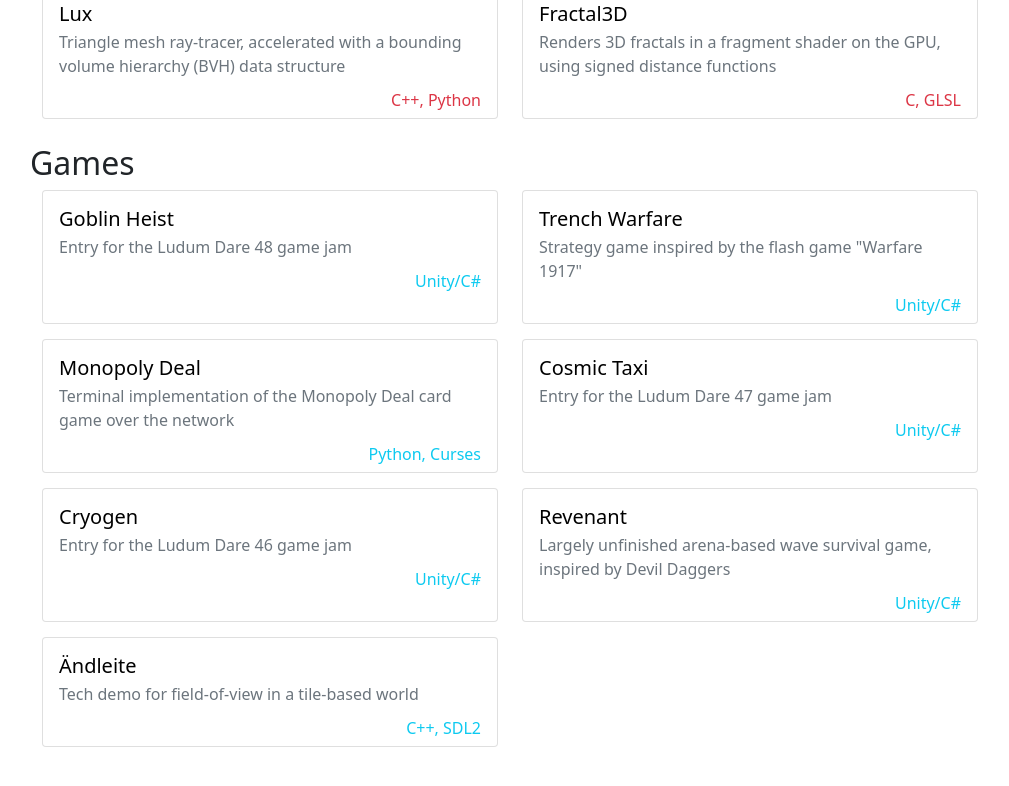
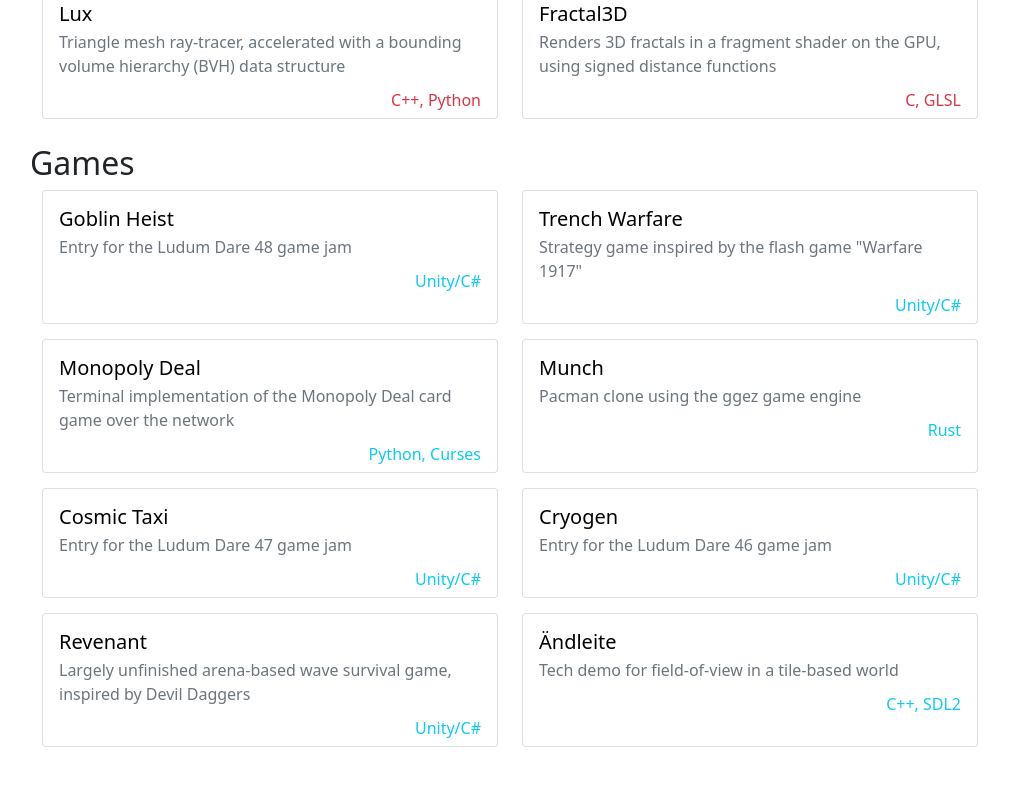
Before and after one commit to benmandrew/benmandrew.github.io, a Jekyll site: the page built from pages/projects.md, in a window 1280 px wide and 900 px high, scrolled down 1783 px. Shown: the top 786 px of the window, without its empty margins (130-1139 px from the left). Built offline with Jekyll 4.4.1, drawn with Linux system fonts in a browser that asks for light colours; our own code applies the rules of GitHub Pages for plain Markdown files.

Commit message:
Add munch to projects, and rename nullopoly article

```diff
--- a/pages/projects.md
+++ b/pages/projects.md
@@ -145,6 +145,12 @@
     "Terminal implementation of the Monopoly Deal card game over the network"
   ]
 - [
+    "Munch",
+    "https://github.com/benmandrew/munch",
+    "Rust",
+    "Pacman clone using the ggez game engine"
+  ]
+- [
     "Cosmic Taxi",
     "/articles/cosmic-taxi",
     "Unity/C#",
```
Also changed, not shown: _posts/2025-08-09-curses-terminal-card-game.md (+1 -1 lines).
